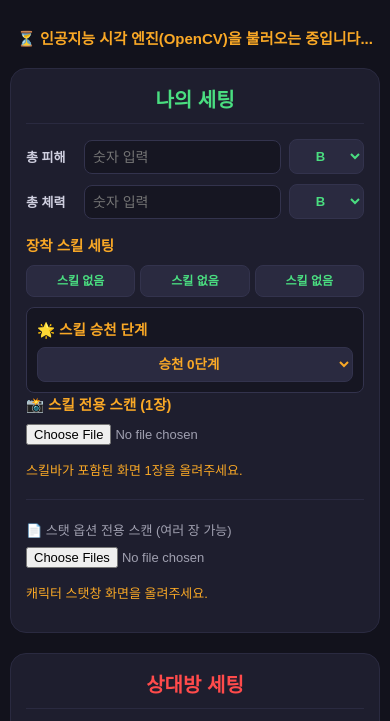
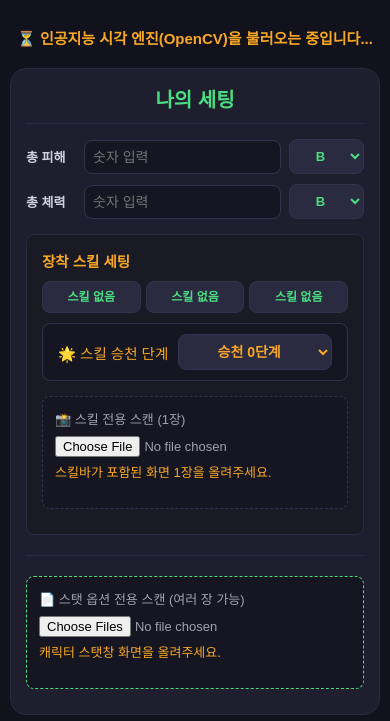
Before and after one commit to kimulgae/pvptest, a plain HTML site: page index.html in a window 390 px wide. Shown: the part 89-810 px from the top of the page. Drawn offline with Linux system fonts and the light colour scheme; a script that the page names is missing; a web font is replaced by a local one.

Commit message:
Enhance styling for skill slots and upload box

```diff
--- a/style.css
+++ b/style.css
@@ -1,5 +1,4 @@
 @import url('https://cdn.jsdelivr.net/gh/orioncactus/pretendard/dist/web/static/pretendard.css');
-
 * { box-sizing: border-box; margin: 0; padding: 0; font-family: 'Pretendard', sans-serif; }
 body { background-color: #12121c; color: #ffffff; display: flex; justify-content: center; padding: 40px 15px; overflow-x: hidden; }
 .container { max-width: 1000px; width: 100%; text-align: center; }
@@ -19,21 +18,21 @@
 .input-row input { flex: 1; min-width: 0; width: 100%; background: #161622; color: #fff; border: 1px solid #33334d; padding: 10px; border-radius: 8px; font-size: 14px; outline: none; }
 .input-row select { flex-shrink: 0; width: 75px; background: #2a2a40; color: #4ade80; border: 1px solid #33334d; padding: 10px 4px; border-radius: 8px; font-weight: bold; outline: none; cursor: pointer; font-size: 14px; text-align: center; }
 
-.skill-slots-container { margin-bottom: 10px; text-align: left; margin-top: 15px; width: 100%; }
-.skill-slots-container label { color: #f9a826; font-size: 14.5px; font-weight: 600; display: block; margin-bottom: 10px; }
+.skill-slots-container { margin-bottom: 10px; text-align: left; margin-top: 15px; width: 100%; background: #1a1a24; padding: 15px; border-radius: 8px; border: 1px solid #2a2a40; }
+.skill-slots-container label.title { color: #f9a826; font-size: 14.5px; font-weight: 600; display: block; margin-bottom: 10px; }
 .skill-slots { display: flex; gap: 8px; margin-bottom: 10px; width: 100%; }
 .skill-item { display: flex; flex-direction: column; flex: 1 1 0; min-width: 0; }
 .skill-item select { width: 100%; background: #2a2a40; color: #4ade80; border: 1px solid #33334d; padding: 10px 2px; border-radius: 8px; font-weight: bold; outline: none; cursor: pointer; font-size: 13px; text-align: center; appearance: none; text-overflow: ellipsis; white-space: nowrap; overflow: hidden; }
 
-.ascension-slot { display: flex; align-items: center; justify-content: space-between; background: #161622; padding: 10px 15px; border-radius: 8px; border: 1px solid #33334d; gap: 10px; width: 100%; }
+.ascension-slot { display: flex; align-items: center; justify-content: space-between; background: #161622; padding: 10px 15px; border-radius: 8px; border: 1px solid #33334d; gap: 10px; width: 100%; margin-bottom: 15px; }
 .ascension-slot label { margin-bottom: 0; color: #f9a826; font-size: 14.5px; white-space: nowrap; flex-shrink: 0; }
 .asc-select-full { flex: 1 1 auto; min-width: 0; background: #2a2a40; color: #f9a826; border: 1px solid #33334d; padding: 8px 12px; border-radius: 8px; font-weight: bold; outline: none; cursor: pointer; font-size: 14px; text-align: center; }
 
 .divider { border: 0; height: 1px; background: #2a2a40; margin: 20px 0; }
 .scan-label { display: block; color: #a0a0b0; font-size: 13px; margin-bottom: 8px; }
 
-input[type="file"] { margin-bottom: 15px; width: 100%; font-size: 13px; color: #a0a0b0; cursor: pointer; }
-.status { font-size: 13px; color: #f9a826; margin-bottom: 15px; text-align: left; word-break: keep-all; }
+input[type="file"] { margin-bottom: 5px; width: 100%; font-size: 13px; color: #a0a0b0; cursor: pointer; }
+.status { font-size: 13px; color: #f9a826; margin-bottom: 15px; text-align: left; word-break: keep-all; font-weight: 500; }
 
 .option-list { text-align: left; margin-top: 5px; }
 .simple-option-item { display: flex; justify-content: space-between; align-items: center; background: #2a2a40; padding: 10px 14px; border-radius: 8px; margin-bottom: 8px; font-size: 14.5px; border: 1px solid #33334d; }
@@ -46,6 +45,8 @@
 .progress-fill { width: 50%; height: 100%; background: linear-gradient(90deg, #4ade80, #ff4b4b); transition: width 1s cubic-bezier(0.4, 0, 0.2, 1); }
 .feedback { color: #d0d0e0; font-size: 16px; line-height: 1.6; word-break: keep-all; }
 
+.upload-box { background: #161622; padding: 12px; border-radius: 8px; border: 1px dashed #33334d; margin-bottom: 10px; }
+
 @media (max-width: 768px) {
     body { padding: 20px 10px; }
     h1 { font-size: 26px; }
@@ -55,9 +56,6 @@
     .input-row select { flex: 0 0 65px; font-size: 13px; padding: 8px 2px; }
     .skill-slots { gap: 5px; }
     .skill-item select { padding: 8px 0; font-size: 12px; }
-    .ascension-slot { padding: 10px; gap: 8px; flex-direction: column; align-items: flex-start; }
-    .asc-select-full { width: 100%; padding: 8px; font-size: 13.5px; }
     .calc-btn { font-size: 16px; padding: 15px 20px; }
     .result-section { padding: 20px 15px; }
-    .simple-option-item { font-size: 13.5px; padding: 8px 12px; }
 }
```
